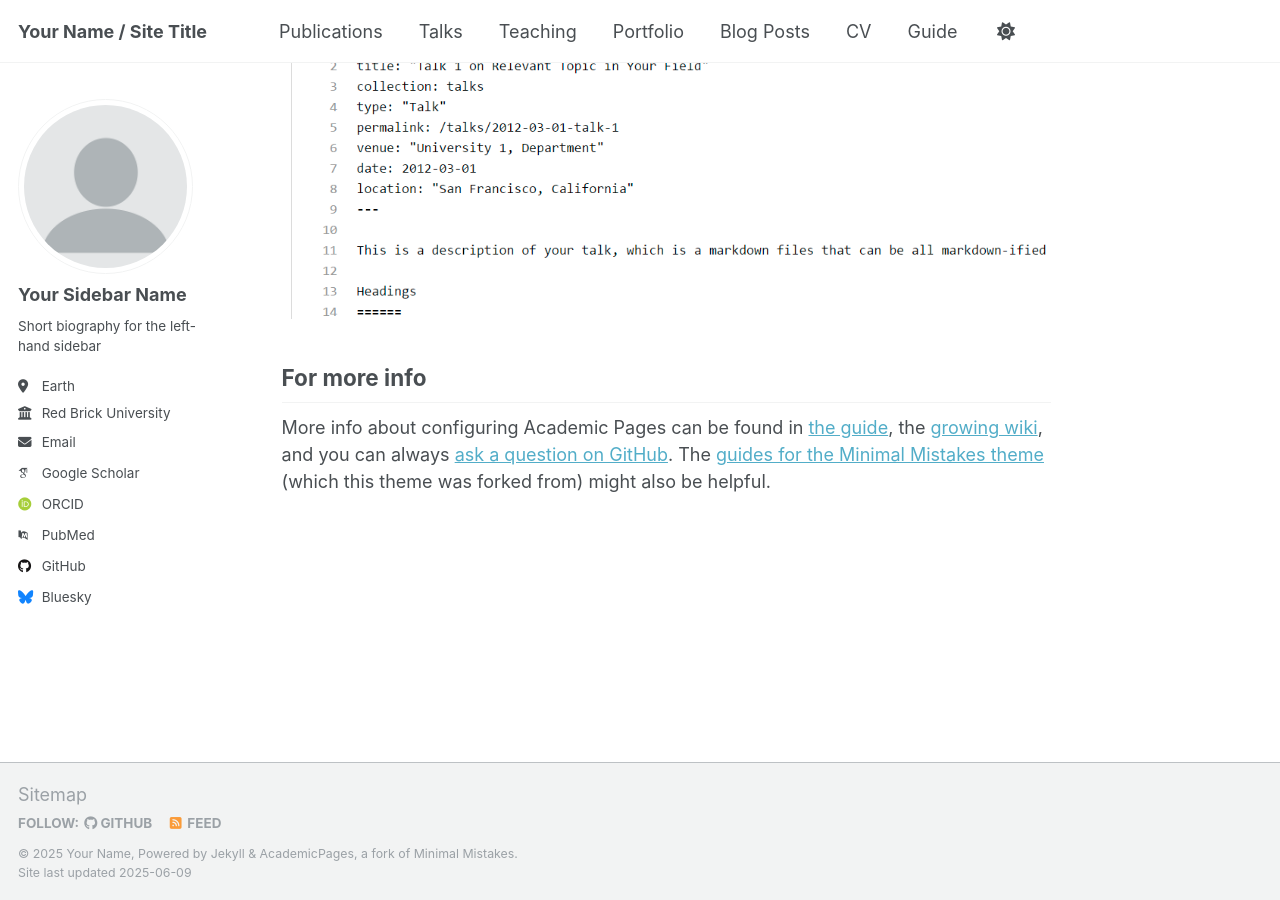
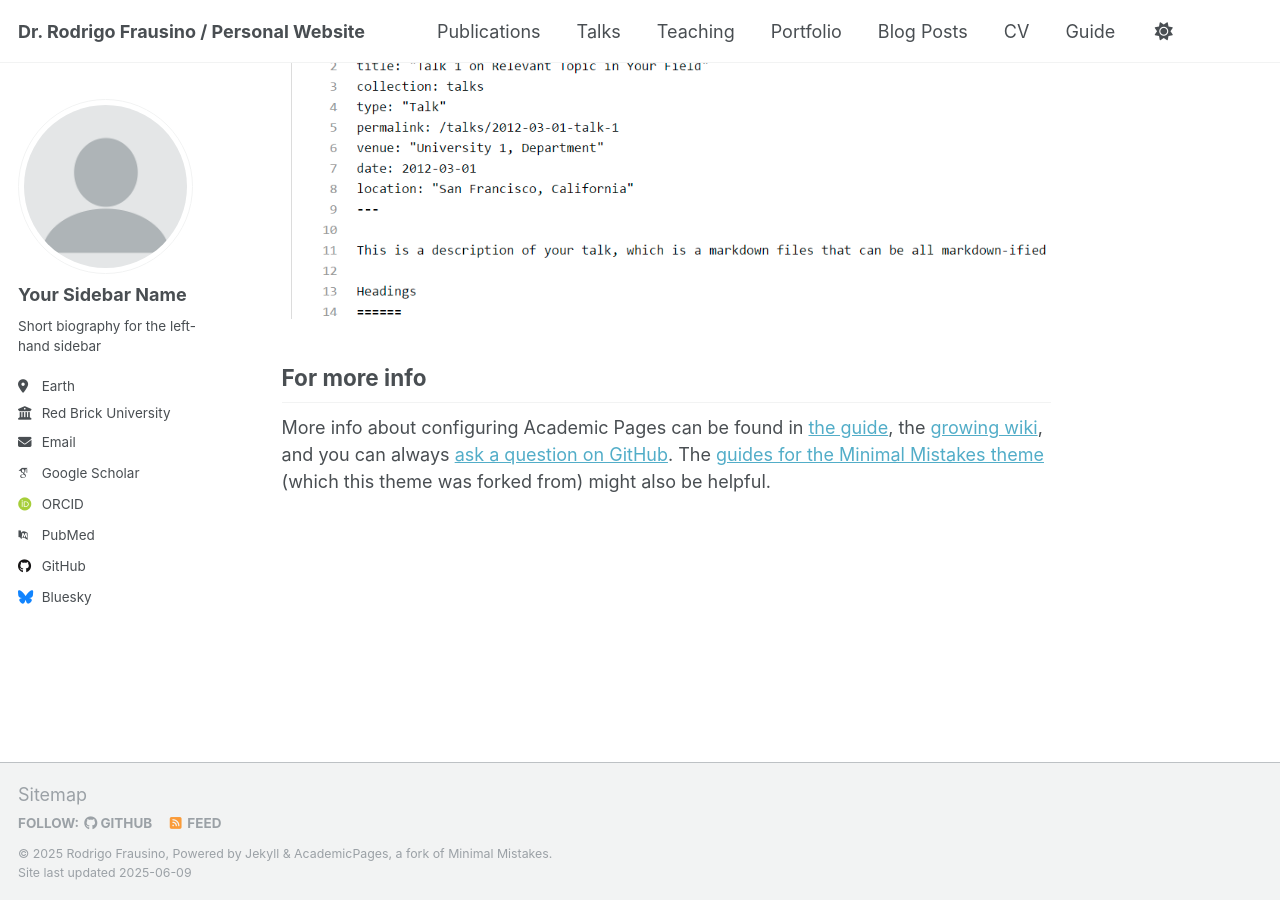
Before and after one commit to rodrigo-frausino/rodrigo-frausino.github.io, a Jekyll site: the page built from _pages/about.md, in a window 1280 px wide and 900 px high, scrolled down 2636 px. Built offline with Jekyll 4.4.1, drawn with Linux system fonts in a browser that asks for light colours; some web fonts are replaced.

Commit message:
Update _config.yml

```diff
--- a/_config.yml
+++ b/_config.yml
@@ -9,9 +9,9 @@
 # Basic Site Settings
 locale                   : "en-US"
 site_theme               : "default"
-title                    : "Your Name / Site Title"
+title                    : "Dr. Rodrigo Frausino / Personal Website"
 title_separator          : "-"
-name                     : &name "Your Name"
+name                     : &name "Rodrigo Frausino"
 description              : &description "personal description"
 url                      : https://academicpages.github.io # the base hostname & protocol for your site e.g. "https://[your GitHub username].github.io" or if you already have some other page hosted on Github then use "https://[your GitHub username].github.io/[Your Repo Name]"
 baseurl                  : "" # the subpath of your site, e.g. "/blog"
```
